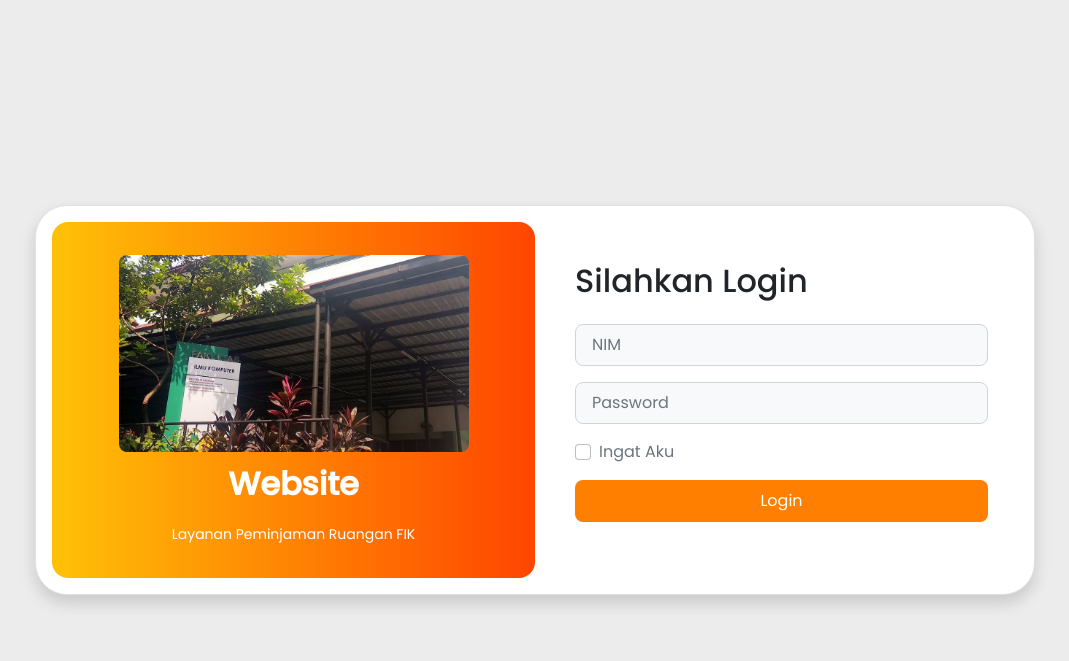
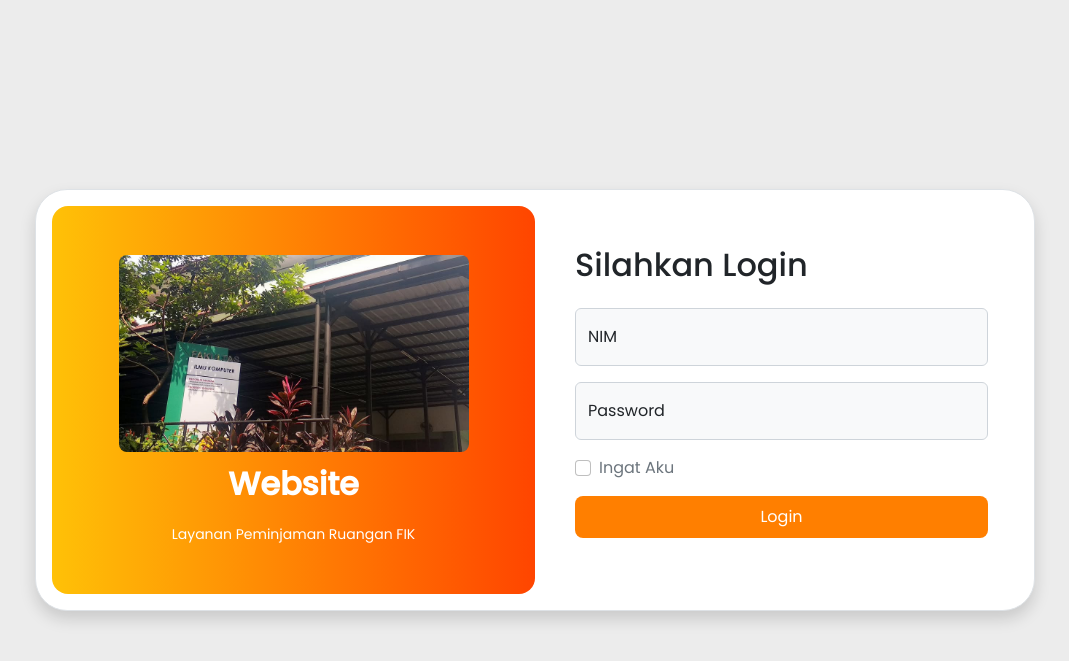
Before and after one commit to SyahrulDeveloper/web-peminjaman-uas, a PHP site: page /login.php in a window 1280 px wide. Shown: the top 661 px of the page, without its empty margins (105-1174 px from the left). Run offline with PHP 8.4, Linux system fonts and the light colour scheme.

Commit message:
changes in index and login

```diff
--- a/index.php
+++ b/index.php
@@ -48,7 +48,7 @@ if (!isset($_SESSION['session_nim'])) {
                                     <i data-feather="user"></i>
                                 </a>
                                 <ul class="dropdown-menu dropdown-menu-end">
-                                    <li><p class="dropdown-item mb-1"><?php echo $_SESSION['session_nim'] ?></ppp</li>
+                                    <li><p class="dropdown-item mb-1"><?php echo $_SESSION['session_nim'] ?></p></li>
                                     <li><a class="dropdown-item" href="logout.php">Logout</a></li>
                                 </ul>
                             </li>
--- a/login.php
+++ b/login.php
@@ -98,11 +98,13 @@ if (isset($_POST['login'])) {
                     <?php } ?>
                 </header>
                 <form action="" method="post">
-                    <div class="input-group mb-3">
-                        <input type="text" class="form-control form-control-lg bg-light fs-6" name="nim" placeholder="NIM" value="" />
+                    <div class="form-floating mb-3">
+                        <input type="text" class="form-control bg-light fs-6" name="nim" id="nim" placeholder="nim">
+                        <label for="nim">NIM</label>
                     </div>
-                    <div class="input-group mb-1">
-                        <input type="password" class="form-control form-control-lg bg-light fs-6" name="password" placeholder="Password" value="" />
+                    <div class="form-floating">
+                        <input type="password" class="form-control bg-light fs-6" name="password" id="password" placeholder="Password">
+                        <label for="password">Password</label>
                     </div>
                     <div class="form-check mb-3 mt-3">
                         <label for="formCheck" class="form-check-label text-secondary">
```
